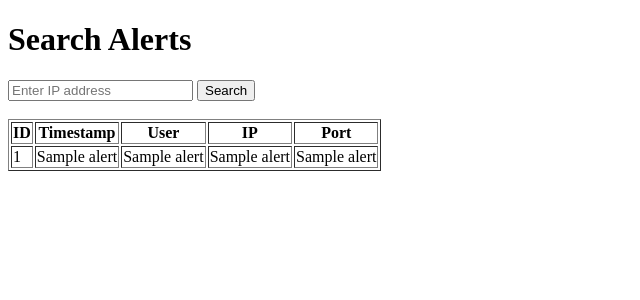
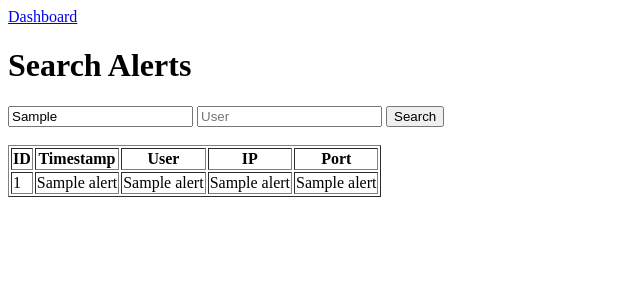
Before and after one commit to yugg755i/auth-log-analyzer, a Flask app: template templates/search.html in a window 1280 px wide. Shown: the top 300 px of the page, without its empty margins (0-640 px from the left). Run offline with Flask 3, Linux system fonts and the light colour scheme; the template is opened without the code that fills it: most values are stand-ins (such as "Sample title", 1, 10 or a date in 2020).

Commit message:
feat: add search by IP and User

```diff
--- a/app.py
+++ b/app.py
@@ -1,5 +1,5 @@
 from flask import Flask, render_template, request
-from src.database import get_all_alerts, search_by_ip
+from src.database import get_all_alerts, search_by_ip, search_by_user
 from src.detector import top_ips
 
 app = Flask(__name__)
@@ -27,18 +27,24 @@ def dashboard():
 
 @app.route("/search")
 def search():
-    ip = request.args.get("ip")
+    ip = request.args.get("ip", "")
+    user = request.args.get("user", "")
+    searched = bool(ip or user)
 
     results = []
 
     if ip:
         results = search_by_ip(ip)
-    return render_template("search.html", results=results, ip=ip)
+    elif user:
+        results = search_by_user(user)
 
-
-@app.route("/alerts")
-def alerts():
-    return str(get_all_alerts())
+    return render_template(
+        "search.html",
+        results=results,
+        ip=ip,
+        user=user,
+        searched=searched,
+    )
 
 
 if __name__ == "__main__":
--- a/templates/dashboard.html
+++ b/templates/dashboard.html
@@ -4,6 +4,7 @@
     <title>Log Analyzer Dashboard</title>
   </head>
   <body>
+    <a href="/search">Search</a>
     <h1>Log Analyzer Dashboard</h1>
 
     <h2>Statistics</h2>
--- a/templates/search.html
+++ b/templates/search.html
@@ -4,10 +4,13 @@
     <title>Search Alerts</title>
   </head>
   <body>
+    <a href="/">Dashboard</a>
     <h1>Search Alerts</h1>
 
     <form>
-      <input type="text" name="ip" placeholder="Enter IP address" />
+      <input type="text" name="ip" placeholder="IP" value="{{ ip }}" />
+
+      <input type="text" name="user" placeholder="User" value="{{ user }}" />
 
       <button type="submit">Search</button>
     </form>
@@ -37,7 +40,12 @@
 
       {% endfor %}
     </table>
+    {% endif %}
 
+    <br />
+
+    {% if searched and not results %}
+    <p>No alerts found.</p>
     {% endif %}
   </body>
 </html>
```
Also changed, not shown: src/database.py (+24 -2 lines).
